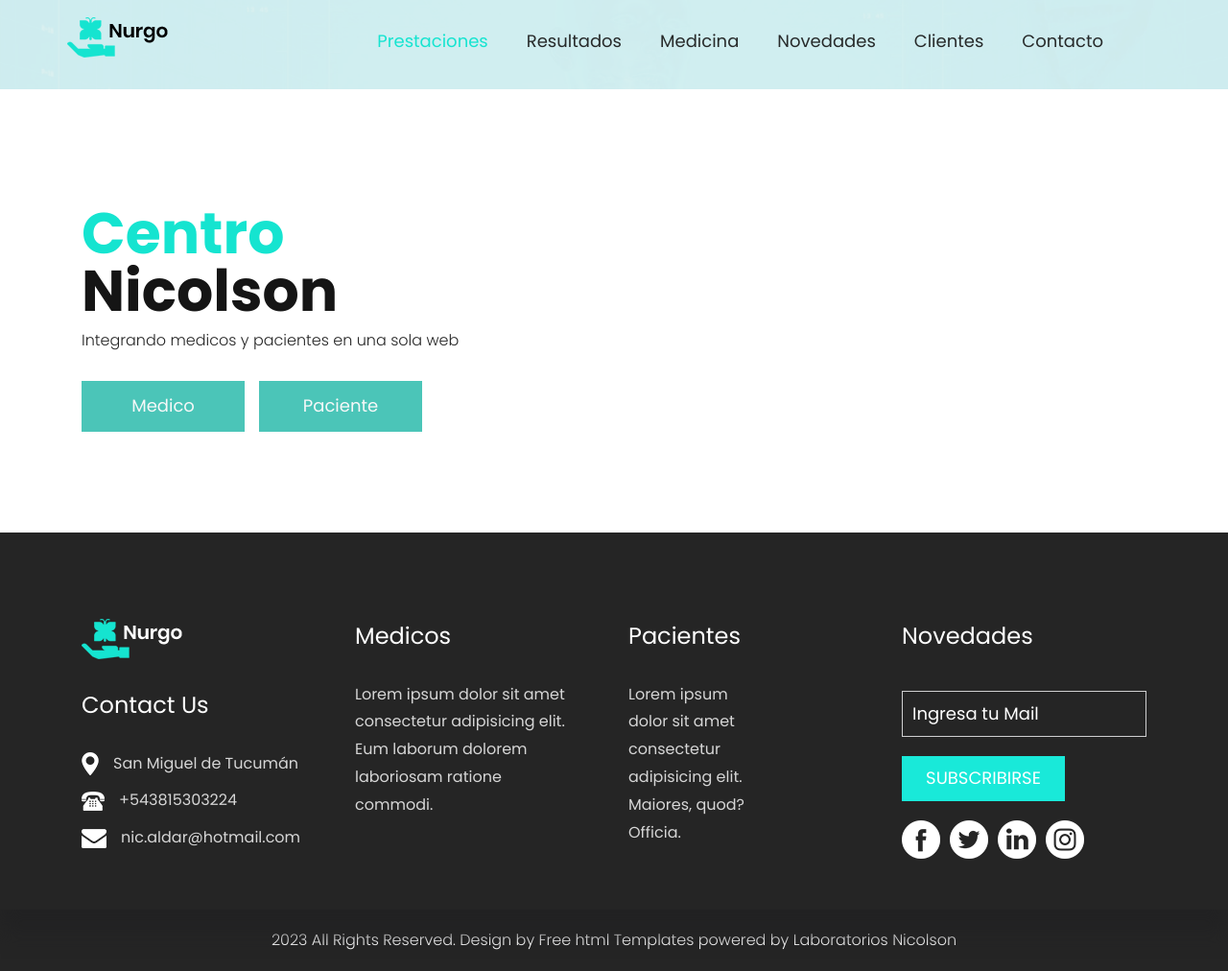
After one commit to Cross-Naicha/Laboratory, a Django app: template main/templates/main/index.html in a window 1280 px wide. The commit adds this page. Shown: the whole page at 96% size. Run offline with Django 4.2, Linux system fonts and the light colour scheme; the template is opened without the code that fills it, so the values that code supplies are empty; some libraries are stand-ins or nearby versions.

Commit message:
Sitio web sin funcionalidad completo

```diff
--- a/main/static/css/style.css
+++ b/main/static/css/style.css
@@ -237,7 +237,7 @@ button {
 .navbar-expand-lg .navbar-nav .nav-link {
     padding-right: 20px;
     padding-left: 20px;
-    height: 100px;
+    height: 40px;
     color: #272a2a;
     font-size: 18px;
 }
@@ -303,6 +303,11 @@ button {
     padding: 10px 0px;
 }
 
+.more_bt a:hover {
+    color: #f6f8f8;
+    background-color: #252525;
+}
+
 .contact_bt {
     width: 170px;
     float: left;
@@ -314,14 +319,14 @@ button {
     float: left;
     font-size: 18px;
     color: #f6f8f8;
-    background-color: #252525;
+    background-color: #4bc5b8;
     text-align: center;
     padding: 10px 0px;
 }
 
 .contact_bt a:hover {
     color: #f6f8f8;
-    background-color: #4bc5b8;
+    background-color: #252525;
 }
 
 #main_slider .carousel-control-prev:hover,
--- /dev/null
+++ b/main/templates/main/index.html
@@ -0,0 +1,40 @@
+{% extends "base.html" %}
+
+# Ediciones:
+{% block head_title %}<title>Resultados</title>{% endblock head_title %}
+
+{% block nav %}
+
+   <li class="nav-item active">
+      <a class="nav-link">Prestaciones</a>
+   </li>
+   <li class="nav-item">
+      <a class="nav-link" href={% url "resultados_path" %}>Resultados</a>
+   </li>
+
+{% endblock nav %}
+
+{% block main %}
+
+   <!-- banner section start -->
+    <div id="main_slider" class="carousel slide" data-ride="carousel">
+        <div class="carousel-item active">
+            <div class="banner_section">
+                <div class="container">
+                    <div class="row">
+                        <div class="col-md-6">
+                            <h1 class="banner_taital">Centro <br><span style="color: #151515;">Nicolson</span></h1>
+                            <p class="banner_text">Integrando medicos y pacientes en una sola web</p>
+                            <div class="btn_main">
+                                <div class="more_bt"><a href="#">Medico</a></div>
+                                <div class="contact_bt"><a href="#">Paciente</a></div>
+                            </div>
+                        </div>
+                    </div>
+                </div>
+            </div>
+        </div>
+    </div>
+ <!-- banner section end -->
+
+{% endblock main %}
--- a/main/urls.py
+++ b/main/urls.py
@@ -2,6 +2,6 @@ from django.urls import path
 from main.views import main, patients
 
 urlpatterns = [
-    path('', main),
-    path('resultados/', patients)
+    path('', main, name='index_path'),
+    path('resultados/', patients, name='resultados_path')
 ]
--- a/main/views.py
+++ b/main/views.py
@@ -3,7 +3,7 @@ from main.models import Patients
 
 # Create your views here:
 def main(request):
-    return render(request, 'main/main.html', {})
+    return render(request, 'main/index.html', {})
 
 def patients(request):
 
--- a/templates/base.html
+++ b/templates/base.html
@@ -45,26 +45,25 @@
                 </button>
                 <div class="collapse navbar-collapse" id="navbarSupportedContent">
                     <ul class="navbar-nav mr-auto">
-                        <li class="nav-item active">
-                            <a class="nav-link" href="index.html">Inicio</a>
+
+                        {% block nav %}
+
+                        {% endblock nav %}
+
+                        <li class="nav-item">
+                            <a class="nav-link">Medicina</a>
                         </li>
                         <li class="nav-item">
-                            <a class="nav-link" href="health.html">Resultados</a>
+                            <a class="nav-link">Novedades</a>
                         </li>
                         <li class="nav-item">
-                            <a class="nav-link" href="medicine.html">Medicina</a>
+                            <a class="nav-link">Clientes</a>
                         </li>
                         <li class="nav-item">
-                            <a class="nav-link" href="news.html">Novedades</a>
+                            <a class="nav-link">Contacto</a>
                         </li>
                         <li class="nav-item">
-                            <a class="nav-link" href="client.html">Clientes</a>
-                        </li>
-                        <li class="nav-item">
-                            <a class="nav-link" href="contact.html">Contacto</a>
-                        </li>
-                        <li class="nav-item">
-                            <a class="nav-link" href="#"><img src={% static "images/search-icon.png" %}></a>
+                            <a class="nav-link"><img src={% static "images/search-icon.png" %}></a>
                         </li>
                     </ul>
                 </div>
@@ -74,7 +73,7 @@
 
         <main>
             {% block main %}
-                # EDITABLE
+                <div>En construccion!</div>
             {% endblock main %}
         </main>
 
```
Also changed, not shown: main/templates/main/main.html (deleted, +0 -31 lines), main/templates/main/results.html (+11 -0 lines).
